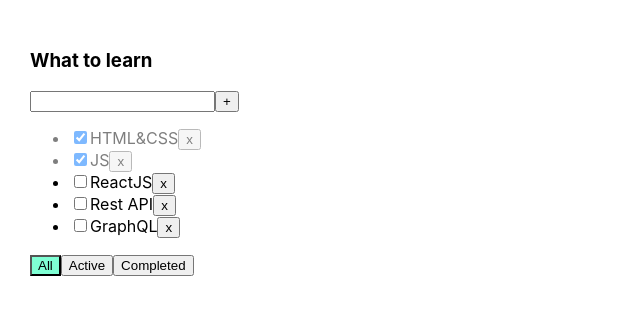
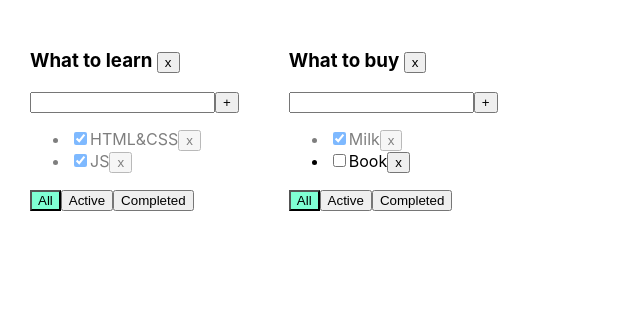
Before and after one commit to alexandrufiodor/TodoList, a React (Create React App) app: page / in a window 1280 px wide. Shown: the top 314 px of the page, without its empty margins (0-640 px from the left). Built offline with nearby package versions, Linux system fonts and the light colour scheme.

Commit message:
lesson 5

```diff
--- a/src/App.tsx
+++ b/src/App.tsx
@@ -4,58 +4,120 @@
 import {v1} from "uuid";
 
 export type FilterValuesType = "all" | "completed" | "active"
-
+export type TodolistsType = {
+    id: string
+    title: string
+    filter: FilterValuesType
+}
+type TasksStateType = {
+    [key: string]: Array<TaskType>
+}
 function App() {
 
-    let [tasks, setTasks] = useState<Array<TaskType>>([
-        {id: v1(), title: "HTML&CSS", isDone: true},
-        {id: v1(), title: "JS", isDone: true},
-        {id: v1(), title: "ReactJS", isDone: false},
-        {id: v1(), title: "Rest API", isDone: false},
-        {id: v1(), title: "GraphQL", isDone: false}
-    ])
+    // let [tasks, setTasks] = useState<Array<TaskType>>([
+    //     {id: v1(), title: "HTML&CSS", isDone: true},
+    //     {id: v1(), title: "JS", isDone: true},
+    //     {id: v1(), title: "ReactJS", isDone: false},
+    //     {id: v1(), title: "Rest API", isDone: false},
+    //     {id: v1(), title: "GraphQL", isDone: false}
+    // ])
 
-    let [filter, setFilter] = useState<FilterValuesType>('all');
+    // let [filter, setFilter] = useState<FilterValuesType>('all');
 
 
 
-    function addTask(title: string) {
 
-            let task: TaskType = {id: v1(), title: title, isDone: false}
-            let newTasks = [task, ...tasks]
-            setTasks(newTasks)
+    function addTask(title: string, todolistId: string) {
+
+        let task: TaskType = {id: v1(), title: title, isDone: false}
+        let todolistTasks = tasks[todolistId]
+        tasks[todolistId] = [task, ...todolistTasks]
+        setTasks({...tasks})
 
     }
 
-    function removeTask(id: string) {
-        tasks = tasks.filter(t => t.id != id);
-        setTasks(tasks)
+    function removeTask(id: string, todolistId: string) {
+        let todolistTasks = tasks[todolistId]
+        tasks[todolistId] = todolistTasks.filter(t => t.id = id);
+        setTasks({...tasks})
     }
 
-    function changeFilter(value: FilterValuesType) {
-        setFilter(value);
+    function changeFilter(value: FilterValuesType, todolistId: string) {
+        let todolist = todolists.find(t => t.id === todolistId);
+
+        if (todolist) {
+            todolist.filter = value;
+            setTodolists([...todolists])
+        }
     }
 
-    function changeStatus(id: string, isDone: boolean) {
-        let task = tasks.find(t => t.id === id);
+    function changeStatus(id: string, isDone: boolean, todolistId: string) {
+        let todolistTasks = tasks[todolistId]
+        let task = todolistTasks.find(t => t.id === id);
 
         if (task) {
             task.isDone = isDone;
-            setTasks([...tasks])
+            setTasks({...tasks})
         }
     }
 
-    if (filter === "completed") {
-        tasks = tasks.filter(t => t.isDone === true);
-    }
-    if (filter === "active") {
-        tasks = tasks.filter(t => t.isDone === false);
+    function removeTodolist(id: string) {
+
+        setTodolists(todolists.filter(t => t.id !== id));
+       delete tasks[id]
+        setTasks({...tasks})
     }
 
+    let todolistId1 = v1();
+    let todolistId2 = v1();
+
+    let [todolists, setTodolists] = useState<Array<TodolistsType>>([
+        { id: todolistId1, title: 'What to learn', filter: 'all' },
+        {  id: todolistId2, title: 'What to buy', filter: 'all' }
+    ])
+    let [tasks, setTasks] = useState({
+        [todolistId1]: [
+            {id: v1(), title: "HTML&CSS", isDone: true},
+            {id: v1(), title: "JS", isDone: true}
+        ],
+        [todolistId2]: [
+            {id: v1(), title: "Milk", isDone: true},
+            {id: v1(), title: "Book", isDone: false},
+        ]
+    })
     return (
         <div className="App">
-            <Todolist title="What to learn" tasks={tasks} removeTask={removeTask} addTask={addTask}
-                      changeFilter={changeFilter} changeStatus={changeStatus} filter = {filter}/>
+            {
+                todolists.map((tl) => {
+
+                    let tasksForTodolist = tasks[tl.id]
+
+                    if (tl.filter === "active") {
+                        tasksForTodolist = tasksForTodolist.filter(t => t.isDone === false);
+                    }
+                    if (tl.filter === "completed") {
+                        tasksForTodolist = tasksForTodolist.filter(t => t.isDone === true);
+                    }
+
+
+                    return <Todolist
+                                     key={tl.id}
+                                     title={tl.title}
+                                     id={tl.id}
+                                     tasks={tasksForTodolist}
+                                     removeTask={removeTask}
+                                     addTask={addTask}
+                                     changeFilter={changeFilter}
+                                     changeStatus={changeStatus}
+                                     filter={tl.filter}
+                                     removeTodolist = {removeTodolist}
+                    />
+
+
+                })
+
+            }
+
         </div>
     );
 }
--- a/src/Todolist.tsx
+++ b/src/Todolist.tsx
@@ -1,16 +1,6 @@
-import React, {ChangeEvent, KeyboardEvent, ChangeEventHandler, useState} from "react";
+import React, {ChangeEvent, KeyboardEvent, useState} from "react";
 import {FilterValuesType} from "./App";
 import './App.css';
-
-type TodolistPropsType = {
-    title: string
-    tasks: Array<TaskType>,
-    removeTask: (taskId: string) => void
-    addTask: (title: string) => void
-    changeFilter: (value: FilterValuesType) => void
-    changeStatus: (id: string, isDone: boolean) => void
-    filter: string
-}
 
 export type TaskType = {
     id: string
@@ -18,12 +8,25 @@
     isDone: boolean
 }
 
-export const Todolist = (props: TodolistPropsType) => {
+type PropsType = {
+    title: string
+    id: string
+    tasks: Array<TaskType>
+    removeTask: (taskId: string, todolistId: string) => void
+    addTask: (title: string, todolistId: string) => void
+    changeFilter: (value: FilterValuesType, todolistId: string) => void
+    changeStatus: (id: string, isDone: boolean, todolistId: string) => void
+    filter: FilterValuesType
+    removeTodolist:  (id: string) => void
+}
+
+
+export const Todolist = (props: PropsType) => {
     let [title, setTitle] = useState("");
     let [error, setError] = useState<string | null>(null);
     const addTasks = () => {
         if (title.trim() !== '') {
-            props.addTask(title);
+            props.addTask(title.trim(), props.id);
             setTitle('')
         } else {
             setError('Title is required')
@@ -40,18 +43,19 @@
         }
     }
     const onAllClickHandle = () => {
-        props.changeFilter('all')
+        props.changeFilter('all', props.id)
     }
     const onActiveClickHandle = () => {
-        props.changeFilter('active')
+        props.changeFilter('active', props.id)
     }
     const onCompletedClickHandle = () => {
-        props.changeFilter('completed')
+        props.changeFilter('completed', props.id)
     }
 
+    const removeTodolistClick = () => {props.removeTodolist(props.id)}
 
     return <div>
-        <h3>{props.title}</h3>
+        <h3>{props.title}  <button onClick={ removeTodolistClick }>x</button></h3>
         <div>
             <input value={title}
                    onChange={(e) => {
@@ -64,18 +68,16 @@
             />
             <button onClick={addTasks}>+</button>
             {error && <div className='error-message'>{error}</div>}
-
         </div>
         <ul>
             {
+
                 props.tasks.map(t => {
-                    const onClickHandle = () => {
-                        props.removeTask(t.id)
-                    }
-                    const onChangeHandle = (e: ChangeEvent<HTMLInputElement>) => {
-                        let newIsDoneValue = e.currentTarget.checked;
-                        props.changeStatus(t.id, newIsDoneValue)
-                    }
+
+                    const onClickHandle = () => props.removeTask(t.id, props.id)
+
+                    const onChangeHandle = (e: ChangeEvent<HTMLInputElement>) => props.changeStatus(t.id, e.currentTarget.checked, props.id)
+
 
                     return <li key={t.id} className={t.isDone ? 'is-done' : ''}>
                         <input type="checkbox"
```
